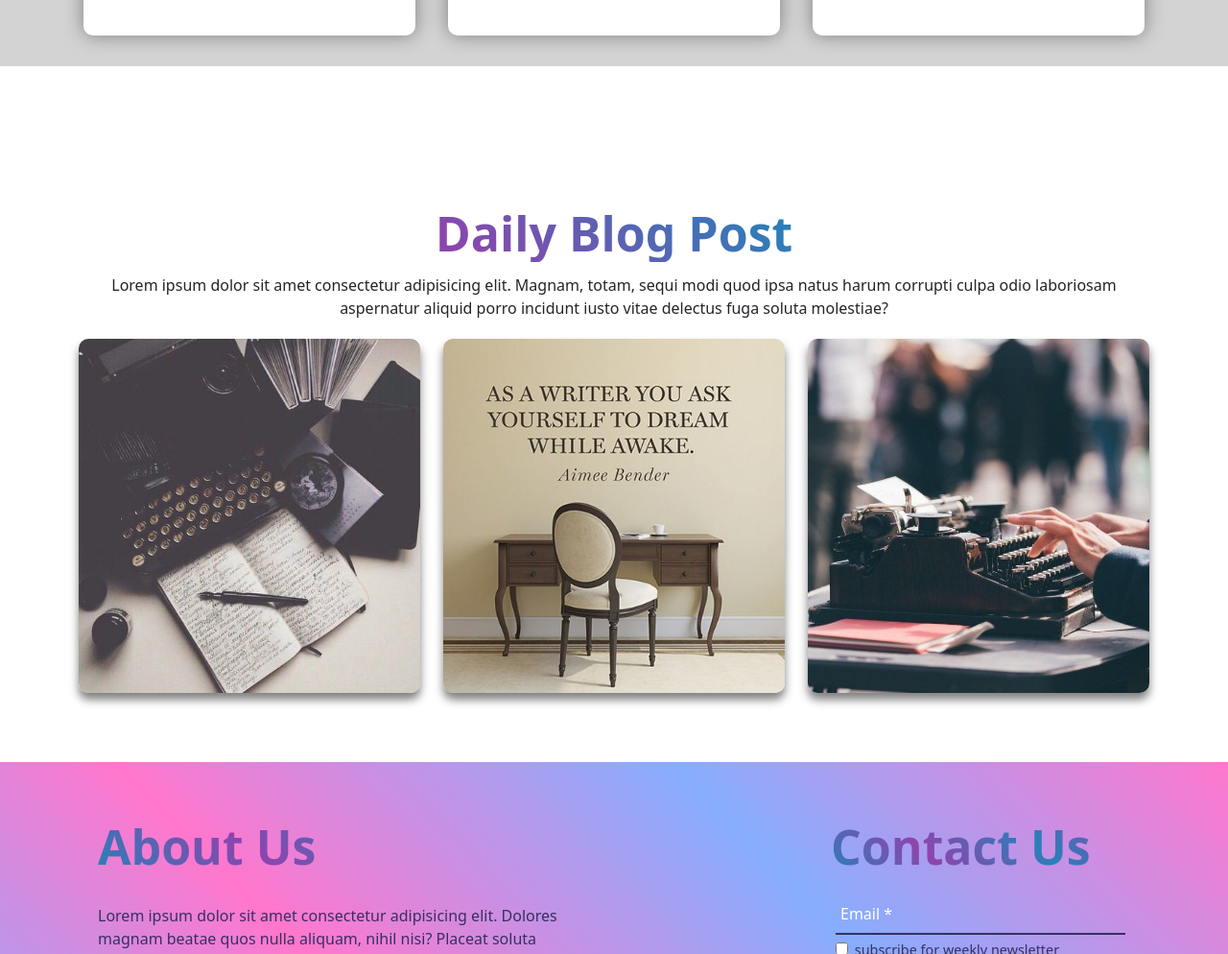
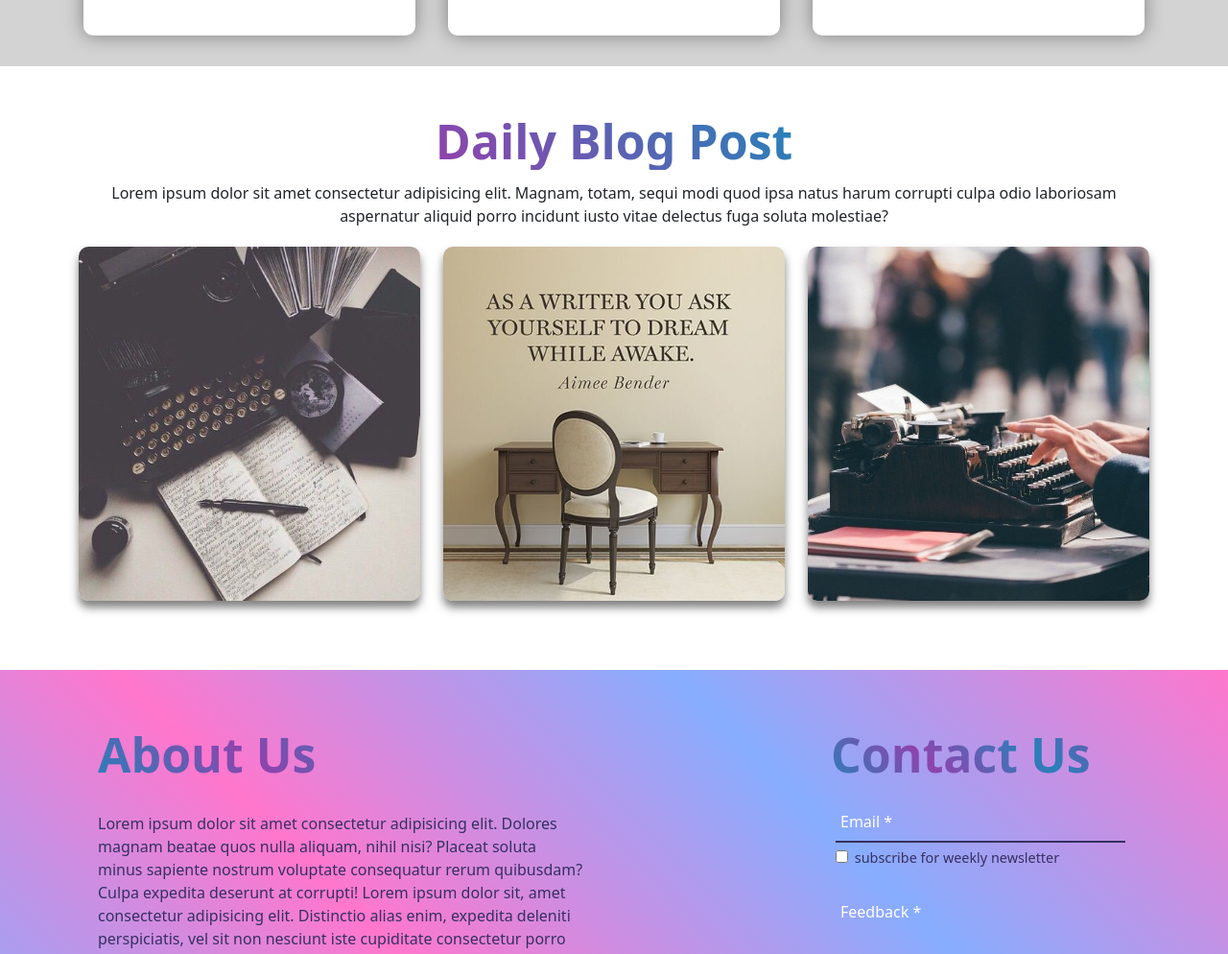
Before and after one commit to wandeadeyeye/modern-responsive-landing-page, a plain HTML site: page index.html in a window 1280 px wide. Shown: the part 2799-3793 px from the top of the page at 96% size. Drawn offline with Linux system fonts and the light colour scheme; a web font is replaced by a local one.

Commit message:
minor-bug-fixed

```diff
--- a/index.html
+++ b/index.html
@@ -284,7 +284,7 @@
 
     <!-- blog section -->
 
-      <section id="blog" class="mt-5 pt-5 text-center">
+      <section id="blog" class="text-center">
         <div class="container py-5">
           <div class="row">
             <div class="">
```
